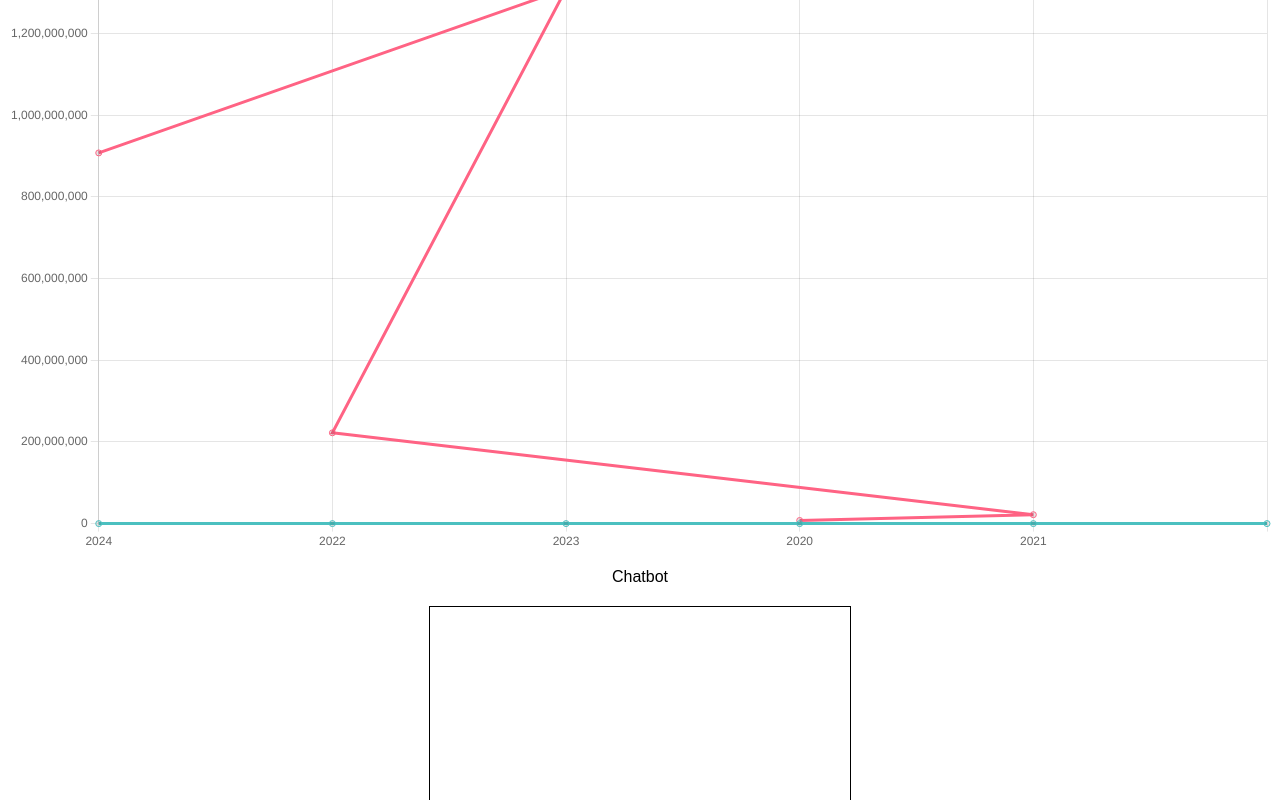
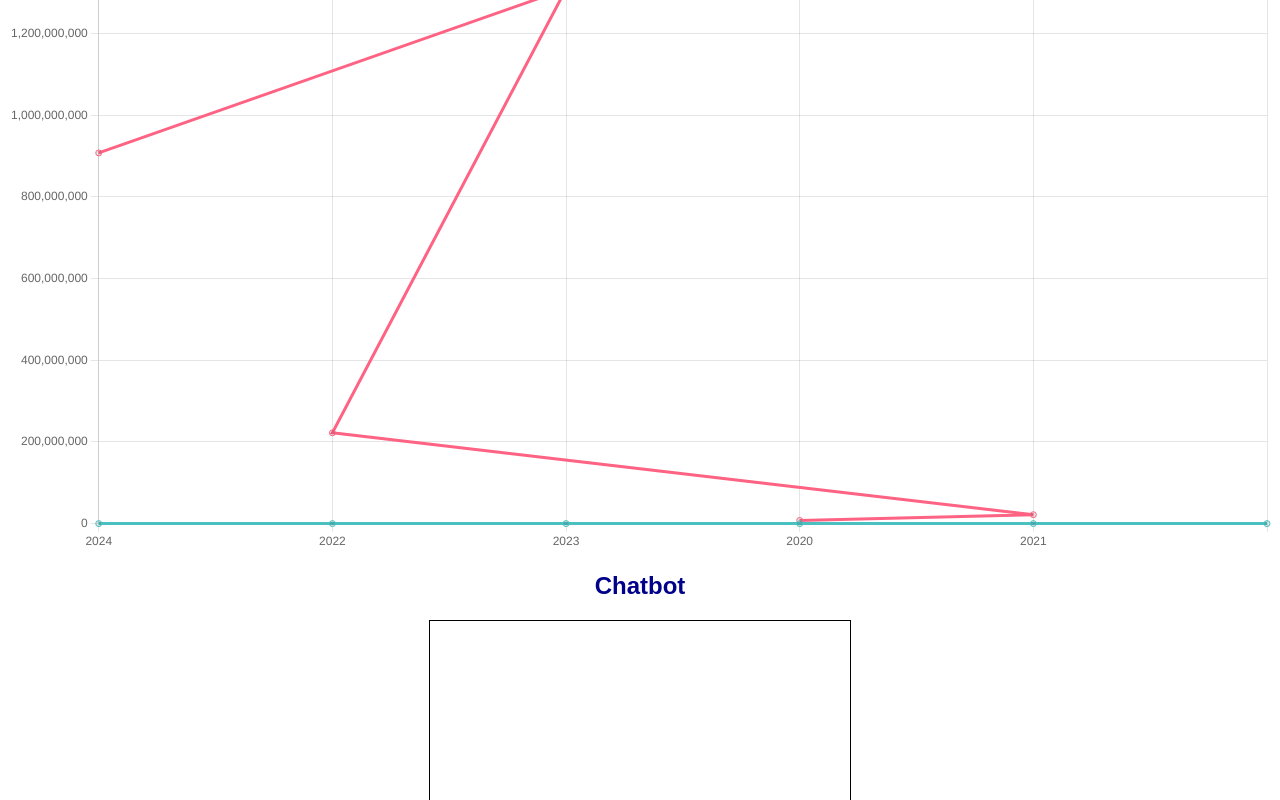
Before and after one commit to ADITIJAIS03/Chatbot, a React (Create React App) app: page / in a window 1280 px wide. Shown: the part 560-1360 px from the top of the page. Built offline with nearby package versions, Linux system fonts and the light colour scheme.

Commit message:
Initial commit

```diff
--- a/src/App.js
+++ b/src/App.js
@@ -6,16 +6,23 @@ import ChatApp from './components/ChatApp';
 function App() {
   const [selectedYear, setSelectedYear] = useState(null);
 
+  // Function to handle row click and set the selected year for analytics
   const handleRowClick = (year) => {
-    setSelectedYear(year); // This updates the selected year when a row is clicked
+    setSelectedYear(year);
   };
 
   return (
     <div className="App">
       <h1>ML Engineer Salary Data</h1>
+
+      {/* Table component for showing ML engineer salary data */}
       <MainTable onRowClick={handleRowClick} />
+
+      {/* Analytics component that shows a graph based on the selected year */}
       <Analytics selectedYear={selectedYear} />
-      <p>Chatbot</p>
+
+      {/* Chatbot integration */}
+      <h2>Chatbot</h2>
       <ChatApp />
     </div>
   );
--- a/src/components/ChatApp.js
+++ b/src/components/ChatApp.js
@@ -5,41 +5,42 @@ const ChatApp = () => {
   const [messages, setMessages] = useState([]);
   const [input, setInput] = useState('');
 
+  // Function to handle sending a message
   const handleSendMessage = async () => {
     const userMessage = { sender: 'user', text: input };
-    setMessages([...messages, userMessage]);
+    setMessages((prevMessages) => [...prevMessages, userMessage]);
 
+    // Fetch bot response from the custom chatbot URL
     const response = await fetchLLMResponse(input);
     const botMessage = { sender: 'bot', text: response };
 
-    setMessages([...messages, userMessage, botMessage]);
-    setInput('');
+    // Update the state with both user and bot messages
+    setMessages((prevMessages) => [...prevMessages, userMessage, botMessage]);
+    setInput('');  // Clear the input field after sending the message
   };
 
+  // Function to fetch LLM response from the custom chatbot API
   const fetchLLMResponse = async (input) => {
-    const apiKey = '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';
-    const apiUrl = '//api.groq.com/openai/v1'; // Use Groq's actual API URL for chat
+    const apiUrl = 'https://tough-symbols-speak.loca.lt/'; // Custom chatbot URL
 
     try {
       const response = await axios.post(
         apiUrl,
         {
-          prompt: input, // User input is sent as a prompt
-          max_tokens: 1000,  // Limit the response length
+          query: input,  // Send user input as the 'query' field
         },
         {
           headers: {
-            'Authorization': `Bearer ${apiKey}`,
             'Content-Type': 'application/json',
           },
         }
       );
 
-      // Assuming Groq's API returns the text response in the "message" field
-      return response.data.message || 'No response from the model';
+      // Assuming the response contains an 'answer' field with the bot's response
+      return response.data.answer || 'No response from the chatbot';
     } catch (error) {
-      console.error('Error fetching LLM response:', error);
-      return 'Error: Could not fetch LLM response';
+      console.error('Error fetching chatbot response:', error);
+      return 'Error: Could not fetch chatbot response';
     }
   };
 
--- a/src/index.css
+++ b/src/index.css
@@ -46,10 +46,12 @@ th {
   padding: 10px;
   border-radius: 5px;
 }
-.p{
-  text-align: center;
-  background-color: blue;
-  margin: 5px;
-  padding: 2px;
-  border-radius: 5px;
+
+
+h2 {
+  color: darkblue;  /* Change the text color */
+  font-size: 24px;  /* Adjust the font size */
+  margin: 20px 0;  /* Add some spacing above and below */
+  text-align: center;  /* Center-align the heading */
+  font-weight: bold;  /* Make the text bold */
 }
```
